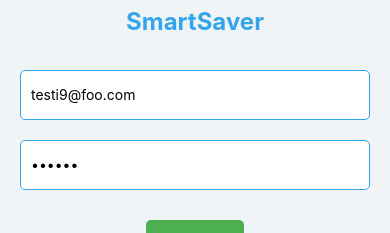
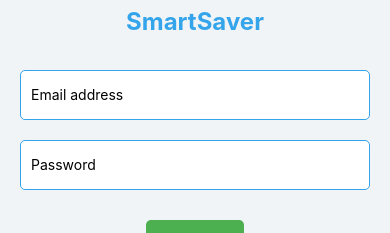
Before and after one commit to TVT22SPOMobiilikehitysprojekti/SmartSaver, a React Native app: screen /Login in a window 390 px wide. Shown: the part 378-611 px from the top of the page. Built offline with nearby package versions, Linux system fonts and the light colour scheme.

Commit message:
intro4 fix

```diff
--- a/screens/Login.js
+++ b/screens/Login.js
@@ -6,8 +6,8 @@
 
 const Login = () => {
   const navigation = useNavigation();
-  const [email, setEmail] = useState('testi9@foo.com');
-  const [password, setPassword] = useState('123456');
+  const [email, setEmail] = useState('');
+  const [password, setPassword] = useState('');
   const [error, setError] = useState(null)
 
   const dismissKeyboard = () => {
--- a/screens/intro4.js
+++ b/screens/intro4.js
@@ -34,6 +34,7 @@
     width: '100%',
     height: '100%',
     backgroundColor: '#34a4eb',
+    paddingBottom: 130,
   },
   header: {
     fontSize: 30,
```
